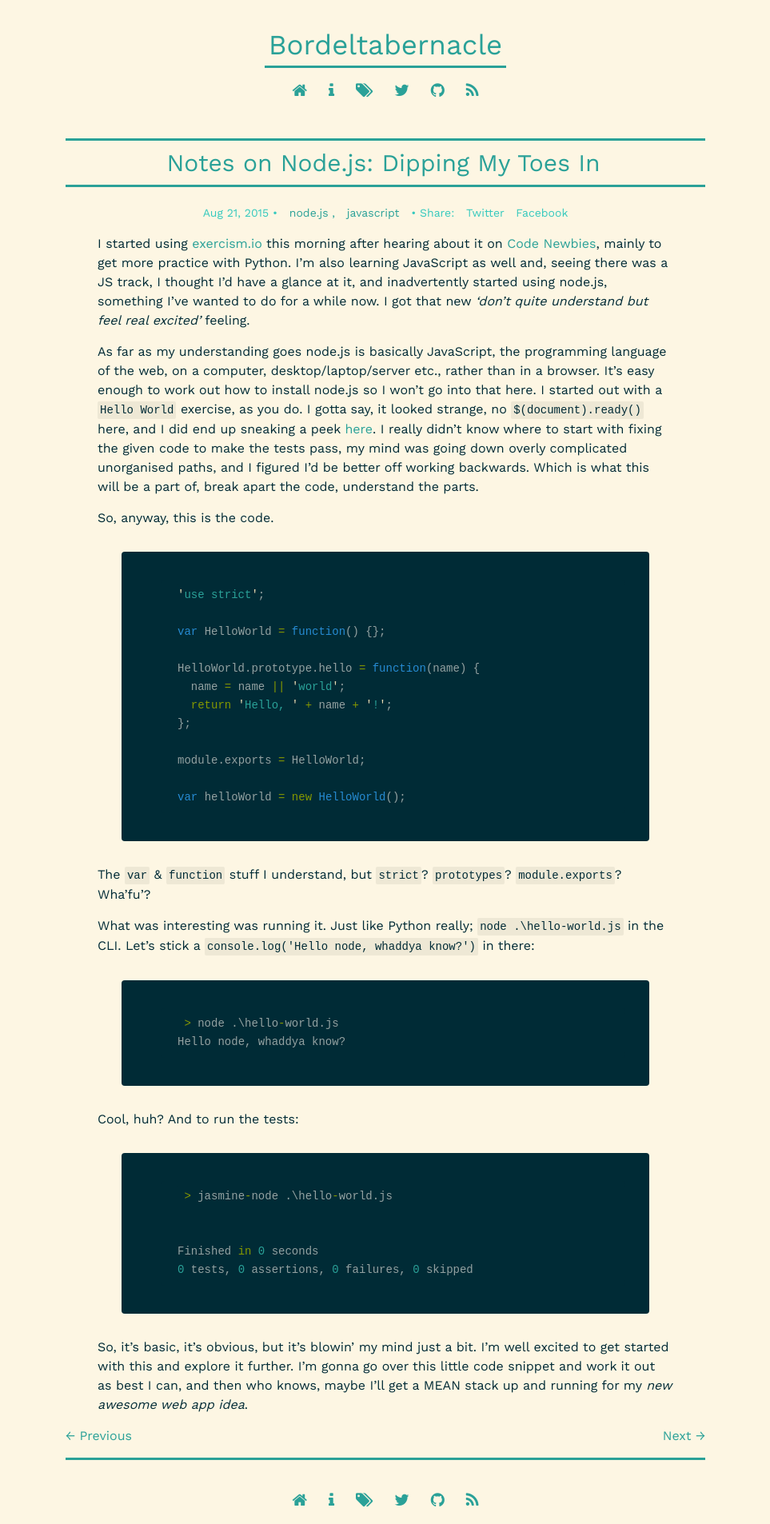
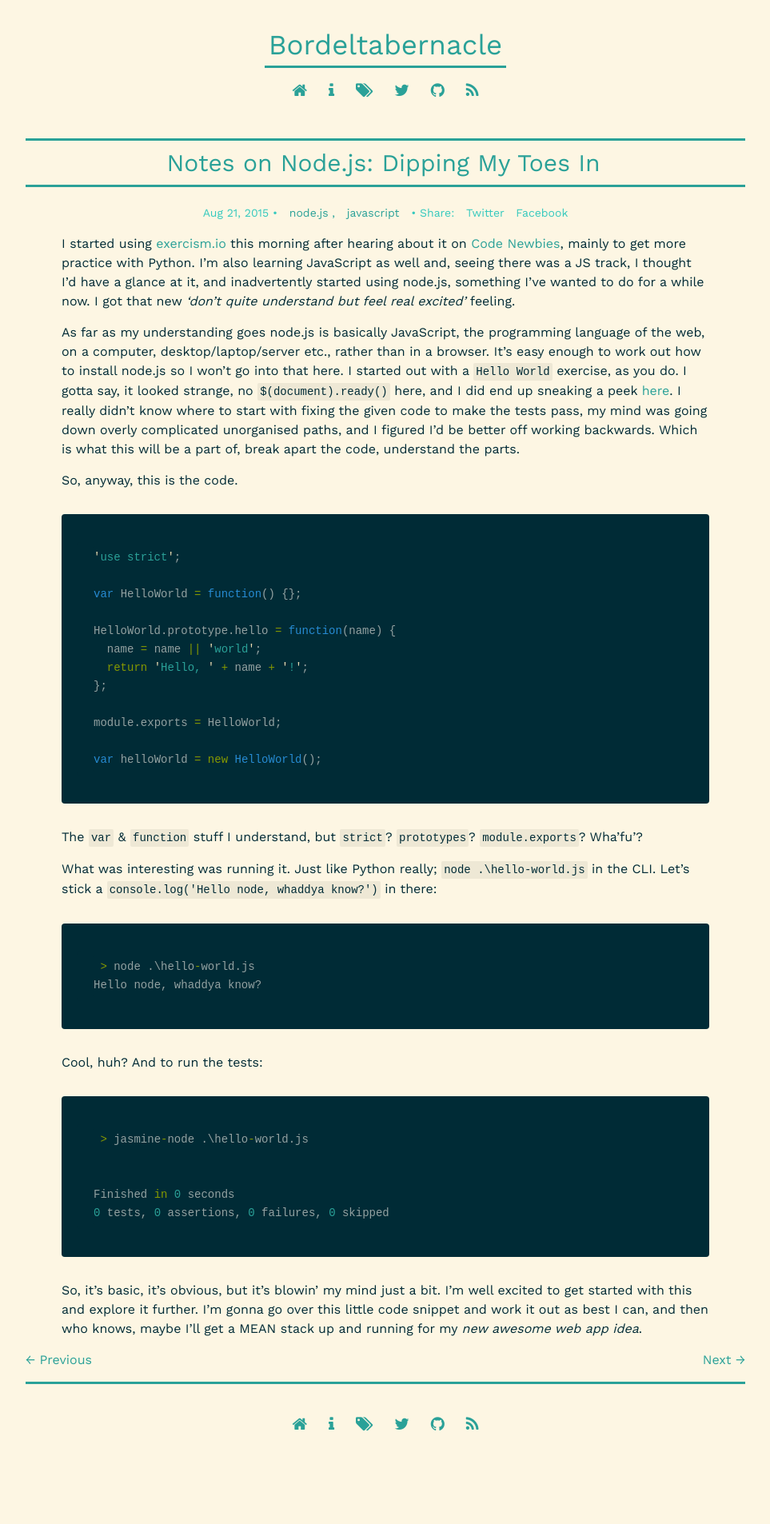
Before and after one commit to robphoenix/bordeltabernacle.github.io, a Jekyll site: the page built from _posts/2015-08-21-node-dipping-toes.md, in a window 1280 px wide. Shown: the whole page at 80% size, without its empty margins (158-1121 px from the left). Built offline with Jekyll 4.4.1, drawn with Linux system fonts in a browser that asks for light colours; nearby versions of some CDN libraries; Markdown is read by kramdown in place of the engine named in the settings; comment, search, counter and statistics services are not loaded; after the commit the page ends 1811 px from its top, so only the background shows below that.

Commit message:
move back to kramdown and resize

```diff
--- a/_config.yml
+++ b/_config.yml
@@ -12,7 +12,7 @@
 # Post settings
 excerpt_separator: <!--more-->
 # Build settings
-markdown: redcarpet
+markdown: kramdown
 input: GFM
 highlighter: rouge
 gems: [jekyll-paginate]
--- a/_sass/_base.scss
+++ b/_sass/_base.scss
@@ -125,9 +125,12 @@
   white-space: pre;
 
     > code {
+        white-space: pre-wrap;
+        color: #ebdbb2;
         border: 0;
         padding-right: 0;
         padding-left: 0;
+        background: #002b36;
     }
 }
 
--- a/_sass/_syntax-highlighting.scss
+++ b/_sass/_syntax-highlighting.scss
@@ -6,10 +6,11 @@
   border-radius: 4px;
   padding: 5px 0 5px 20px;
   font-family: $code-font;
-  margin: 30px;
+  margin: 30px 0 30px 0;
 
   .hll { background-color: #002636 }
-  pre code {color: #ebdbb2; display: block; white-space: pre; overflow-x: auto; word-wrap: normal; background-color: $code-bg-dark;}
+  pre code {color: #ebdbb2; display: block; white-space: pre; overflow-x: auto;
+  word-wrap: break-word; overflow-wrap: break-word; background-color: $code-bg-dark;}
     .highlight { background-color: #002b36; color: #93a1a1 }
     .c { color: #586e75 } /* Comment */
     .err { color: #93a1a1 } /* Error */
--- a/css/main.scss
+++ b/css/main.scss
@@ -29,7 +29,7 @@
 $grey-color-dark:  darken($grey-color, 10%);
 
 // Width of the content area
-$content-width:    800px;
+$content-width:    900px;
 
 $on-palm:          600px;
 $on-laptop:        800px;
```
